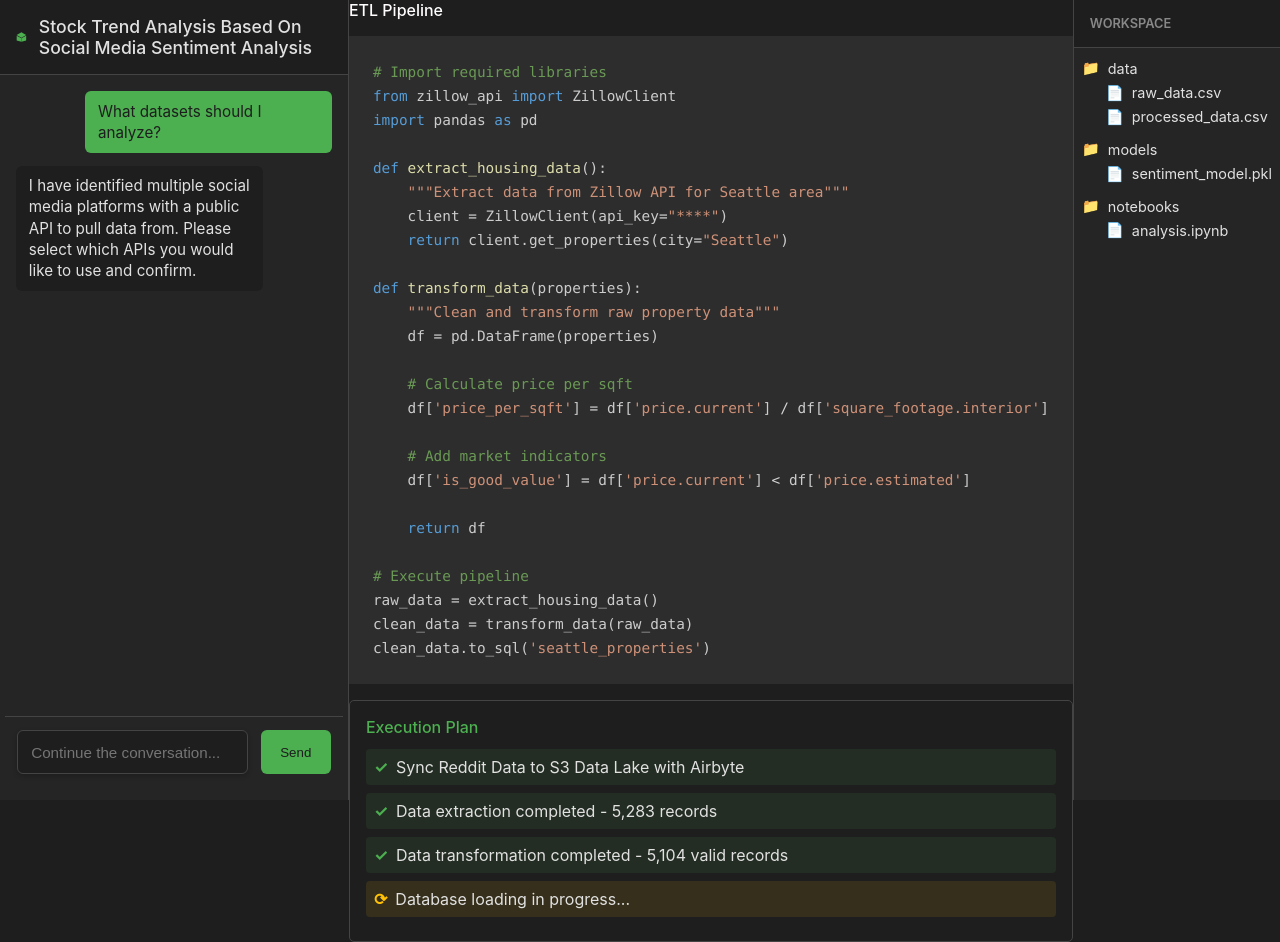
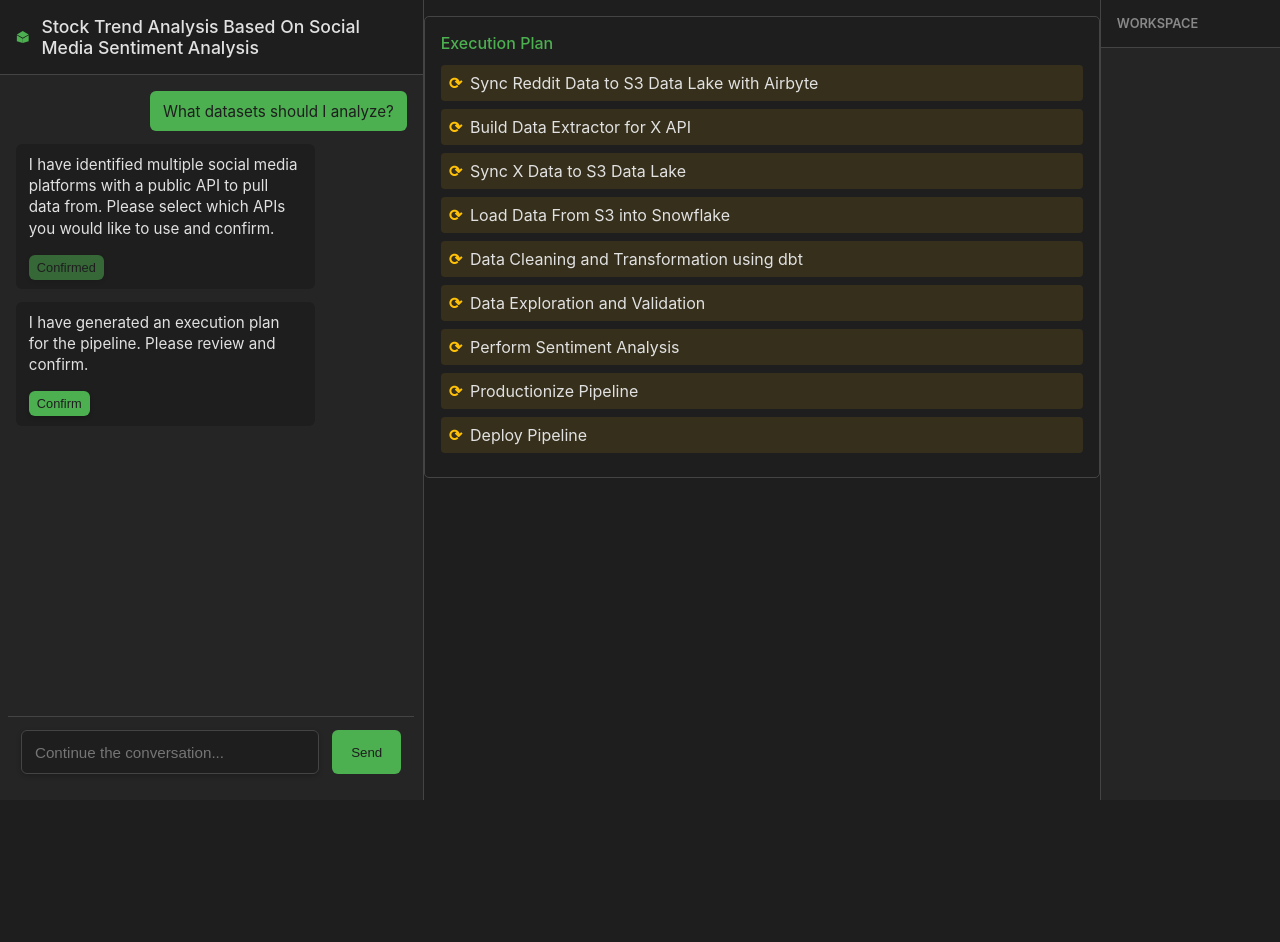
Before and after one commit to Michael-L-i-1/Denali-Demo, a React (Create React App) app: page /pipeline-steps in a window 1280 px wide. After the commit the page ends 800 px from the top, so only its background shows below. Built offline with nearby package versions, Linux system fonts and the light colour scheme.

Commit message:
Complete pipeline steps

```diff
--- a/src/pages/ChatPageDataSources.js
+++ b/src/pages/ChatPageDataSources.js
@@ -205,7 +205,9 @@
             <button
               className="confirm-button"
               onClick={() => {
-                navigate('/pipeline-steps');
+                navigate('/pipeline-steps', {
+                  state: { query: initialQuery }
+                });
               }}
             >
               Confirm
--- a/src/pages/ChatPagePipelineSteps.js
+++ b/src/pages/ChatPagePipelineSteps.js
@@ -1,5 +1,5 @@
 import React, { useState, useEffect } from 'react';
-import { useLocation } from 'react-router-dom';
+import { useLocation, useNavigate } from 'react-router-dom';
 import Prism from 'prismjs';
 import 'prismjs/themes/prism-tomorrow.css'; // Dark theme
 import 'prismjs/components/prism-python'; // Python language support
@@ -7,12 +7,30 @@
 
 function ChatPagePipelineSteps() {
   const location = useLocation();
+  const navigate = useNavigate();
   const initialQuery = location.state?.query || "What datasets should I analyze?";
   const [activeTab, setActiveTab] = useState('search');
+  const [visibleItems, setVisibleItems] = useState(0);
 
   useEffect(() => {
     Prism.highlightAll();
   }, [activeTab]);
+
+  useEffect(() => {
+    const totalItems = 9; // Total number of status items
+    let currentItem = 0;
+
+    const interval = setInterval(() => {
+      if (currentItem < totalItems) {
+        setVisibleItems(prev => prev + 1);
+        currentItem++;
+      } else {
+        clearInterval(interval);
+      }
+    }, 200);
+
+    return () => clearInterval(interval);
+  }, []);
 
   return (
     <div className="chat-page">
@@ -40,7 +58,40 @@
             <div className="message-content">
               I have identified multiple social media platforms with a public API to pull data from. Please select which APIs you would like to use and confirm.
             </div>
+            <button
+              className="confirm-button"
+              style={{
+                opacity: 0.5,
+                cursor: 'default'
+              }}
+              disabled
+            >
+              Confirmed
+            </button>
           </div>
+          {visibleItems < 9 ? (
+            <div className="ai-message">
+              <div className="message-content">
+                <div className="loading-spinner">⟳</div>
+                Generating execution plan...
+              </div>
+            </div>
+          ) : (
+            <div className="ai-message">
+              <div className="message-content">
+                I have generated an execution plan for the pipeline. Please review and confirm.
+              </div>
+              <button
+                className="confirm-button"
+                onClick={() => {
+                  navigate('/pipeline-steps');
+                }}
+              >
+                {/* When clicked, execute each plan item sequentially */}
+                Confirm
+              </button>
+            </div>
+          )}
         </div>
         <div className="chat-input-container">
           <input
@@ -54,8 +105,7 @@
       <div className="visualization-side">
         <div className="execution-plan">
           <div className="etl-panel">
-            <div className="panel-title">ETL Pipeline</div>
-            <div className="code-block">
+            <div className="code-block" style={{display: 'none'}}>
               <pre>
                 <code className="language-python">{`# Import required libraries
 from zillow_api import ZillowClient
@@ -86,31 +136,39 @@
             </div>
             <div className="etl-status">
               <div className="status-header">Execution Plan</div>
-              <div className="status-item success">
-                <span className="status-icon">✓</span>
-                <span>Sync Reddit Data to S3 Data Lake with Airbyte</span>
-              </div>
-              <div className="status-item success">
-                <span className="status-icon">✓</span>
-                <span>Data extraction completed - 5,283 records</span>
-              </div>
-              <div className="status-item success">
-                <span className="status-icon">✓</span>
-                <span>Data transformation completed - 5,104 valid records</span>
-              </div>
-              <div className="status-item in-progress">
-                <span className="status-icon">⟳</span>
-                <span>Database loading in progress...</span>
-              </div>
+              {[
+                "Sync Reddit Data to S3 Data Lake with Airbyte",
+                "Build Data Extractor for X API",
+                "Sync X Data to S3 Data Lake",
+                "Load Data From S3 into Snowflake",
+                "Data Cleaning and Transformation using dbt",
+                "Data Exploration and Validation",
+                "Perform Sentiment Analysis",
+                "Productionize Pipeline",
+                "Deploy Pipeline"
+              ].map((text, index) => (
+                <div
+                  key={index}
+                  className={`status-item in-progress ${index < visibleItems ? 'visible' : ''}`}
+                  style={{
+                    opacity: index < visibleItems ? 1 : 0,
+                    transform: index < visibleItems ? 'translateY(0)' : 'translateY(10px)',
+                    transition: 'opacity 0.3s ease, transform 0.3s ease'
+                  }}
+                >
+                  <span className="status-icon">⟳</span>
+                  <span>{text}</span>
+                </div>
+              ))}
             </div>
           </div>
         </div>
       </div>
-      <div className="workspace-side">
+      <div className="workspace-side" style={{ minWidth: '14vw' }}>
           <div className="workspace-header">
             <span>WORKSPACE</span>
           </div>
-          <div className="workspace-explorer">
+          <div className="workspace-explorer" style={{ display: 'none' }}>
             <div className="folder">
               <div className="folder-name">
                 <span className="folder-icon">📁</span>
--- a/src/styles/ChatPage.css
+++ b/src/styles/ChatPage.css
@@ -421,6 +421,8 @@
   margin-bottom: 8px;
   padding: 8px;
   border-radius: 4px;
+  opacity: 0;
+  transform: translateY(10px);
 }
 
 .status-item.success {
@@ -442,6 +444,11 @@
 
 .status-item.in-progress .status-icon {
   color: #FFC107;
+}
+
+.status-item.visible {
+  opacity: 1;
+  transform: translateY(0);
 }
 
 /* Confirm Button */
@@ -539,3 +546,18 @@
 .file-icon, .folder-icon {
   font-size: 0.9rem;
 }
+
+.loading-spinner {
+  display: inline-block;
+  animation: spin 1s linear infinite;
+  margin-right: 8px;
+}
+
+@keyframes spin {
+  from {
+    transform: rotate(0deg);
+  }
+  to {
+    transform: rotate(360deg);
+  }
+}
```
